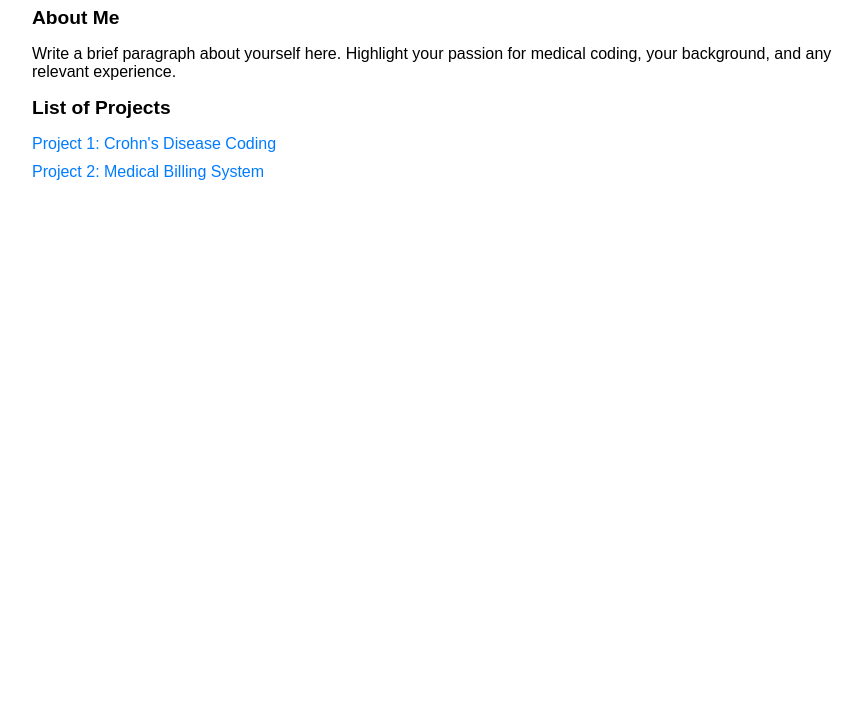
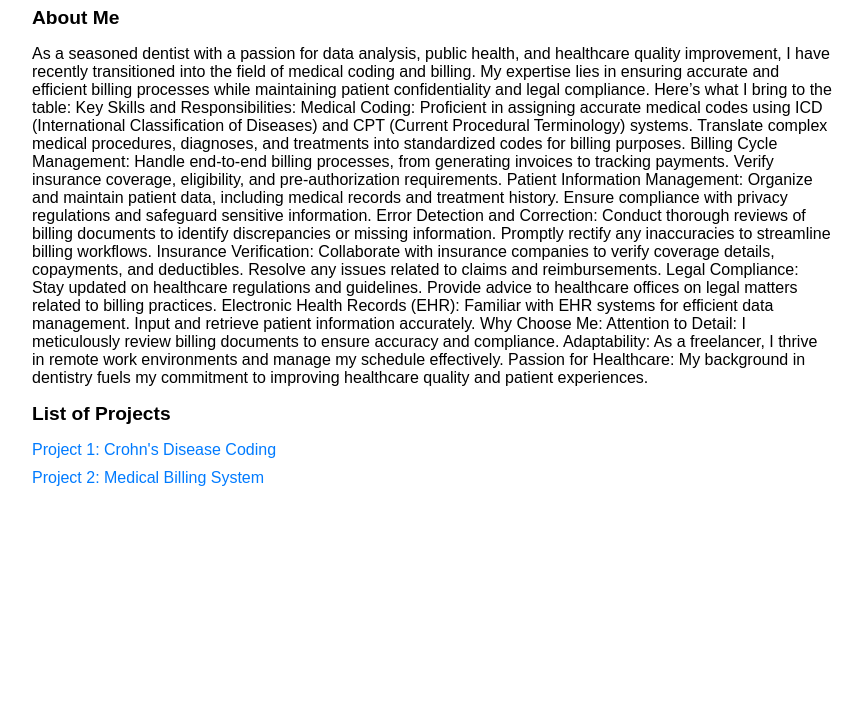
Before and after one commit to musabdalash/Medical-Coding-Portfolio, a plain HTML site: page index.html in a window 1280 px wide. Shown: the part 93-800 px from the top of the page, without its empty margins (208-1071 px from the left). Drawn offline with Linux system fonts and the light colour scheme.

Commit message:
Update index.html
add full name, about me, project1

```diff
--- a/index.html
+++ b/index.html
@@ -36,10 +36,37 @@
 </head>
 <body>
     <div class="container">
-        <h1>Your Full Name</h1>
+        <h1>Musab Adam</h1>
         <h2>About Me</h2>
         <p>
-            Write a brief paragraph about yourself here. Highlight your passion for medical coding, your background, and any relevant experience.
+            As a seasoned dentist with a passion for data analysis, public health, and healthcare quality improvement, I have recently transitioned into the field of medical coding and billing. My expertise lies in ensuring accurate and efficient billing processes while maintaining patient confidentiality and legal compliance. Here’s what I bring to the table:
+Key Skills and Responsibilities:
+Medical Coding:
+Proficient in assigning accurate medical codes using ICD (International Classification of Diseases) and CPT (Current Procedural Terminology) systems.
+Translate complex medical procedures, diagnoses, and treatments into standardized codes for billing purposes.
+Billing Cycle Management:
+Handle end-to-end billing processes, from generating invoices to tracking payments.
+Verify insurance coverage, eligibility, and pre-authorization requirements.
+Patient Information Management:
+Organize and maintain patient data, including medical records and treatment history.
+Ensure compliance with privacy regulations and safeguard sensitive information.
+Error Detection and Correction:
+Conduct thorough reviews of billing documents to identify discrepancies or missing information.
+Promptly rectify any inaccuracies to streamline billing workflows.
+Insurance Verification:
+Collaborate with insurance companies to verify coverage details, copayments, and deductibles.
+Resolve any issues related to claims and reimbursements.
+Legal Compliance:
+Stay updated on healthcare regulations and guidelines.
+Provide advice to healthcare offices on legal matters related to billing practices.
+Electronic Health Records (EHR):
+Familiar with EHR systems for efficient data management.
+Input and retrieve patient information accurately.
+Why Choose Me:
+Attention to Detail: I meticulously review billing documents to ensure accuracy and compliance.
+Adaptability: As a freelancer, I thrive in remote work environments and manage my schedule effectively.
+Passion for Healthcare: My background in dentistry fuels my commitment to improving healthcare quality and patient experiences.
+
         </p>
         <h2>List of Projects</h2>
         <ul>
```
